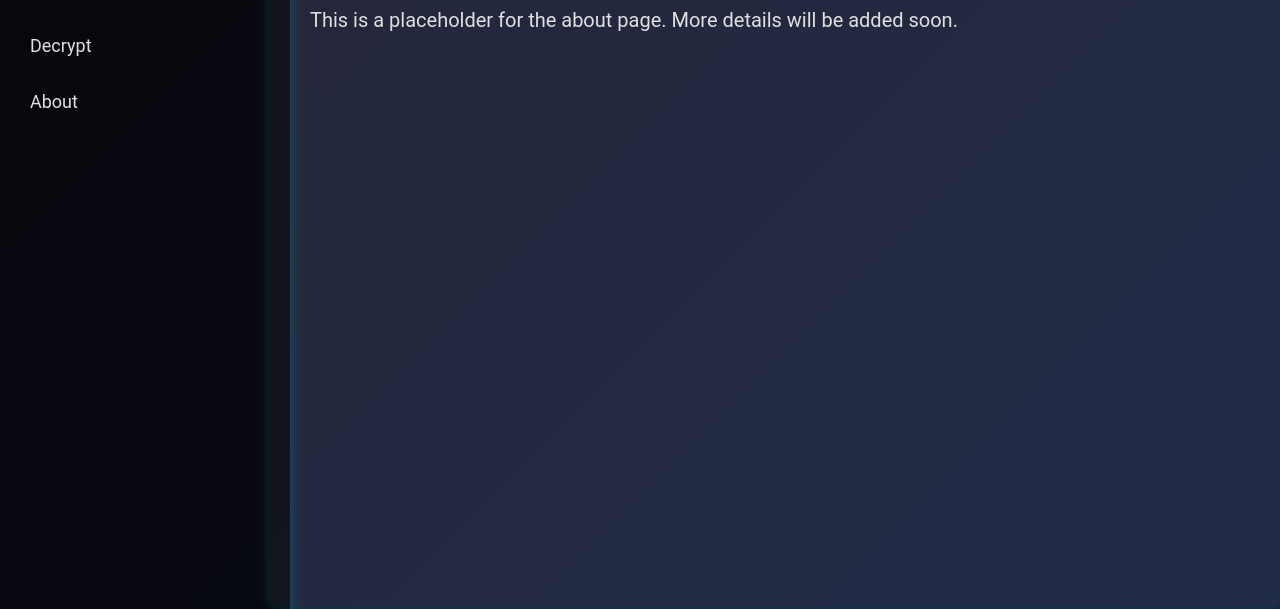
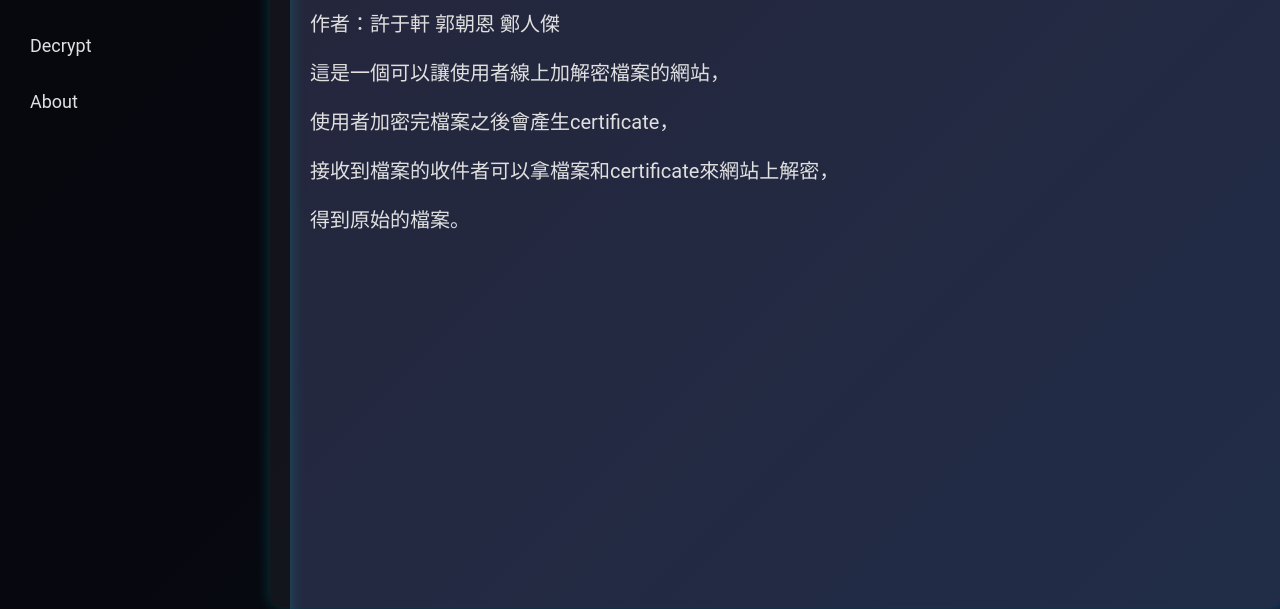
Before and after one commit to oasis-star-ce/oasis-star-ce.github.io, a plain HTML site: page index.html in a window 1280 px wide. Both pictures are taken after a click on the link "About". Shown: the part 191-800 px from the top of the page. Drawn offline with Linux system fonts and the light colour scheme.

Commit message:
Update index.html

```diff
--- a/index.html
+++ b/index.html
@@ -262,6 +262,7 @@
             <div id="home" class="content-section active">
                 <div class="text-left-top">
                     <h2>Welcome to Oasis Star</h2>
+                    <p>密碼工程期末專題</p>
                     <p>Please select a function from the sidebar on the left.</p>
                 </div>
             </div>
@@ -288,7 +289,11 @@
             <div id="about" class="content-section">
                 <div class="text-left-top">
                     <h2>About Us</h2>
-                    <p>This is a placeholder for the about page. More details will be added soon.</p>
+                    <p>作者：許于軒 郭朝恩 鄭人傑</p>
+                    <p>這是一個可以讓使用者線上加解密檔案的網站，</p>
+                    <p>使用者加密完檔案之後會產生certificate，</p>
+                    <p>接收到檔案的收件者可以拿檔案和certificate來網站上解密，</p>
+                    <p>得到原始的檔案。</p>
                 </div>
             </div>
             <div id="login" class="content-section">
```
